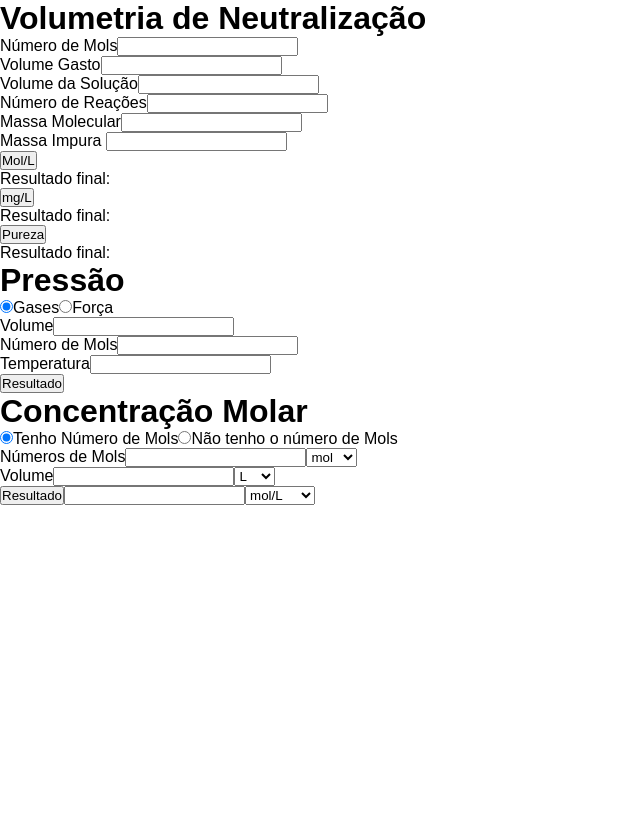
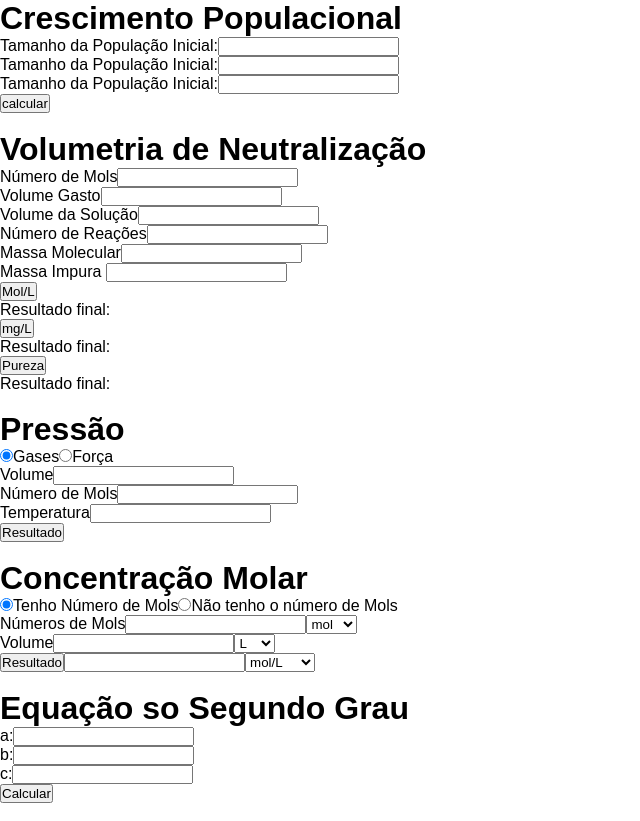
Before and after one commit to LuizVictorr/Volumetrias, a Next.js app: page / in a window 1280 px wide. Shown: the whole page, without its empty margins (0-640 px from the left). Before the commit the page ends 800 px from the top, so only its background shows below. Built offline with nearby package versions, Linux system fonts and the light colour scheme.

Commit message:
inserido o cálculo de bhaskara e crescimento populacional

```diff
--- /dev/null
+++ b/components/CrescimentoPopulacional.js
@@ -0,0 +1,47 @@
+import React, { useState } from "react";
+
+const CrescimentoPopulacional = () => {
+    const [PopulaçãoInicial, setPopulaçãoInicial] = useState('');
+    const [PopulaçãoFinal, setPopulaçãoFinal] = useState('');
+    const [Tempo, setTempo] = useState('');
+    const [Resultado, setResultado] = useState('');
+
+    const populaçãoInicial = (e) => {
+        setPopulaçãoInicial(parseFloat(e.target.value))
+    }
+
+    const populaçãoFinal = (e) => {
+        setPopulaçãoFinal(parseFloat(e.target.value))
+    }
+
+    const tempo = (e) => {
+        setTempo(parseFloat(e.target.value))
+    }
+
+    const resultado = () => {
+        setResultado((PopulaçãoFinal - PopulaçãoInicial)/Tempo)
+    }
+
+    return (
+        <div>
+            <div>
+                <label>Tamanho da População Inicial:</label>
+                <input type="number" value={PopulaçãoInicial} onChange={populaçãoInicial}/>
+            </div>
+            <div>
+                <label>Tamanho da População Inicial:</label>
+                <input type="number" value={PopulaçãoFinal} onChange={populaçãoFinal}/>
+            </div>
+            <div>
+                <label>Tamanho da População Inicial:</label>
+                <input type="number" value={Tempo} onChange={tempo}/>
+            </div>
+
+            <button onClick={resultado}>calcular</button>
+
+            <p>{Resultado}</p>
+        </div>
+    )
+}
+
+export default CrescimentoPopulacional;
--- /dev/null
+++ b/components/baskara.js
@@ -0,0 +1,49 @@
+import React, { useState } from "react";
+
+const Baskara = () => {
+    const [A, setA] = useState('');
+    const [B, setB] = useState('');
+    const [C, setC] = useState('');
+    const [Resultado, setResultado] = useState('');
+
+    const a = (e) => {
+        setA(parseFloat(e.target.value))
+    }
+
+    const b = (e) => {
+        setB(parseFloat(e.target.value))
+    }
+
+    const c = (e) => {
+        setC(parseFloat(e.target.value))
+    }
+
+    const resultado = () => {
+        const x1 = ((-B) + Math.sqrt(Math.pow(B, 2) - (4 * A * C)))/(2 * A)
+        const x2 = ((-B) - Math.sqrt(Math.pow(B, 2) - (4 * A * C)))/(2 * A)
+        setResultado(`o resultado de x1 = ${x1} e o de x2 = ${x2}`)
+    }
+
+    return (
+        <div>
+            <div>
+                <label>a:</label>
+                <input type="number" value={A} onChange={a}/>
+            </div>
+            <div>
+                <label>b:</label>
+                <input type="number" value={B} onChange={b}/>
+            </div>
+            <div>
+                <label>c:</label>
+                <input type="number" value={C} onChange={c}/>
+            </div>
+
+            <button onClick={resultado}>Calcular</button>
+
+            <p>{Resultado}</p>
+        </div>
+    )
+}
+
+export default Baskara;
--- a/pages/index.js
+++ b/pages/index.js
@@ -2,18 +2,28 @@ import React from "react";
 import Pressão from '../components/pressão'
 import ConcentraçãoMolar from "../components/concentraçãoMolar";
 import VolumetriaNeutralizacao from "@/components/volumetriaNeutralização";
+import Baskara from "@/components/baskara";
+import CrescimentoPopulacional from "@/components/CrescimentoPopulacional";
 
 const Index = () => {
 
   return (
     <div>
+          <h1>Crescimento Populacional</h1>
+          <CrescimentoPopulacional/>
+          <br/>
           <h1>Volumetria de Neutralização</h1>
           <VolumetriaNeutralizacao/>
+          <br/>
           <h1>Pressão</h1>
           <Pressão/>
+          <br/>
           <h1>Concentração Molar</h1>
           <ConcentraçãoMolar/>
-
+          <br/>
+          <h1>Equação so Segundo Grau</h1>
+          <Baskara/>
+          <br/>
     </div>
   );
 };
```
